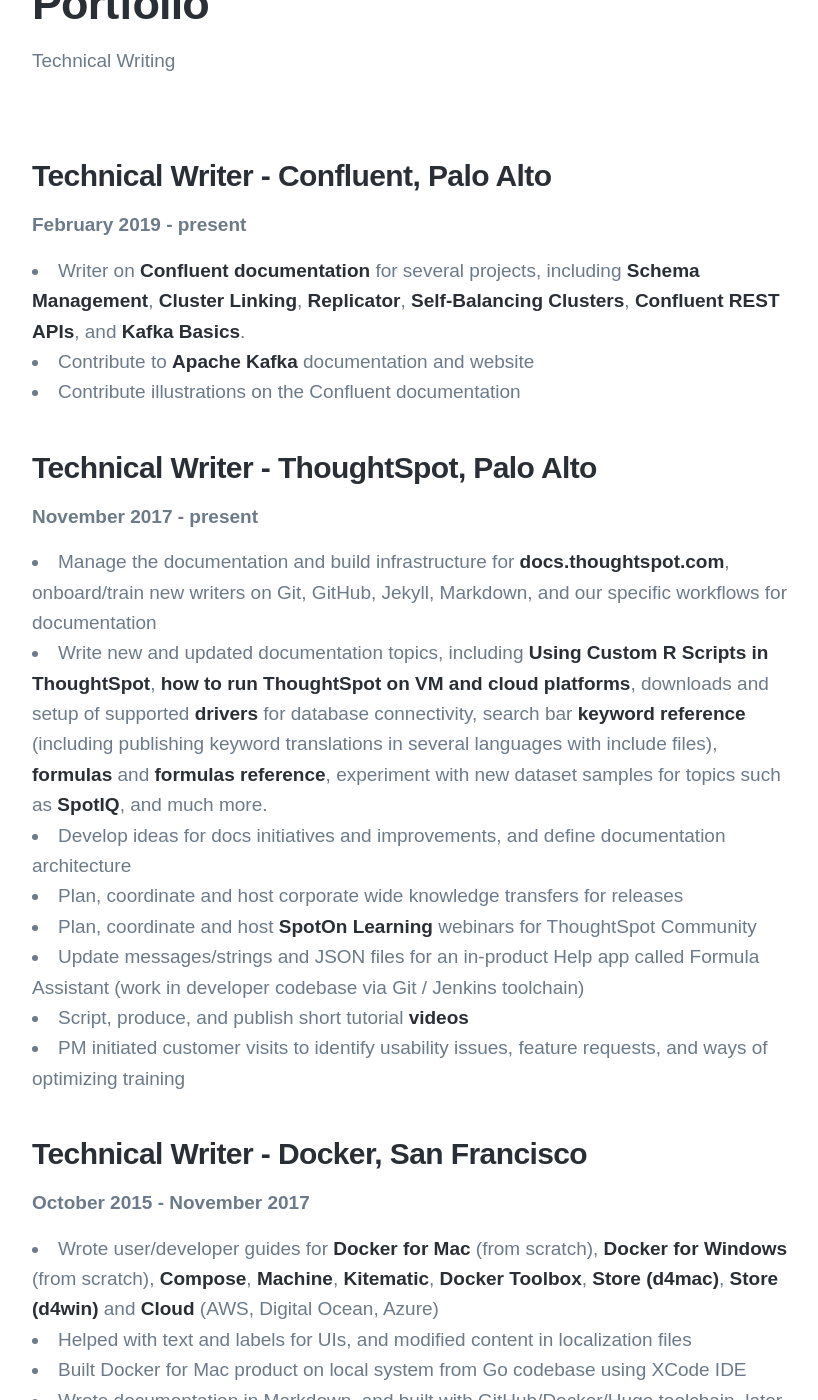
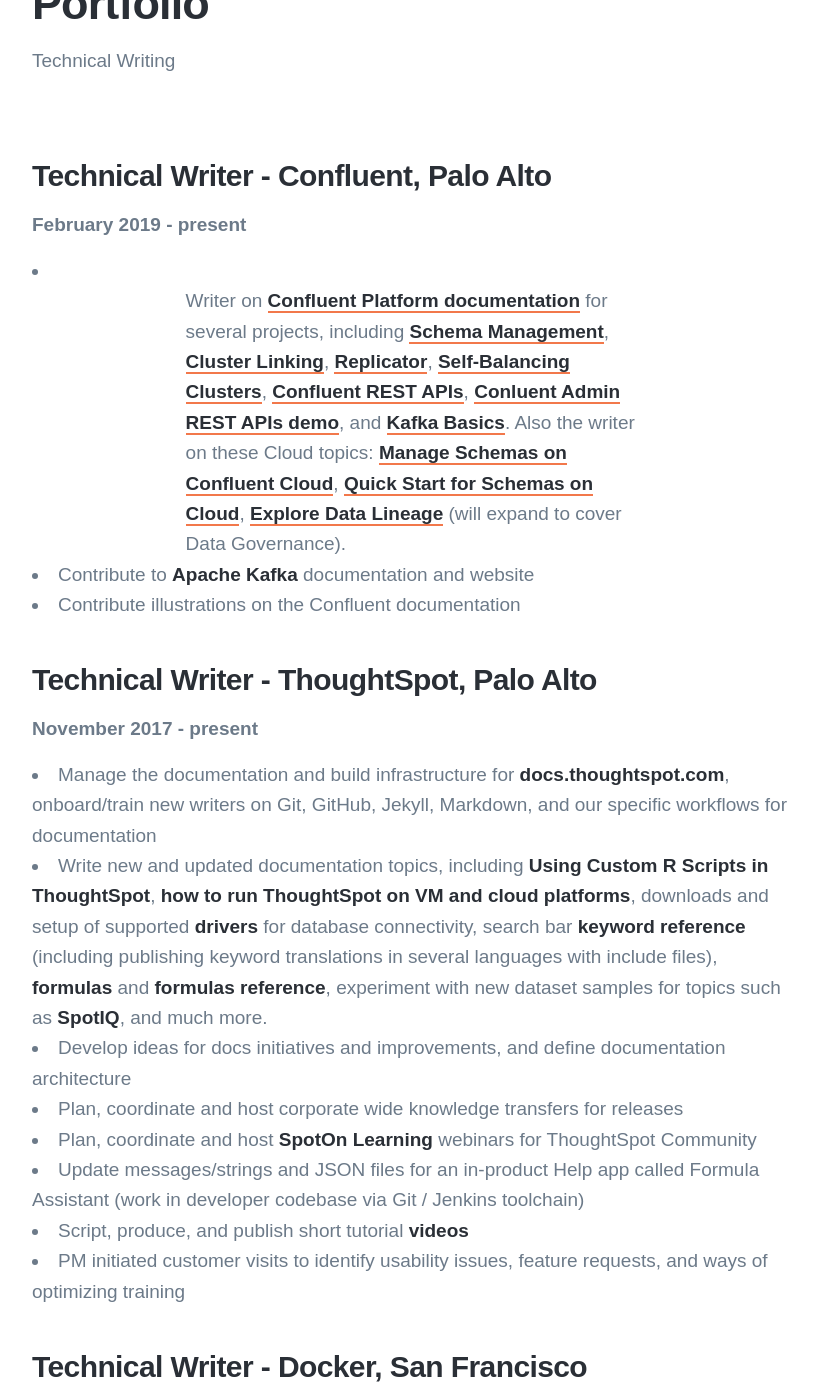
Before and after one commit to londoncalling/slow-motion-stories, a Jekyll site: the page built from _pages/portfolio.md, in a window 1280 px wide and 1400 px high, scrolled down 218 px. Shown: the whole window, without its empty margins (224-1042 px from the left). Built offline with Jekyll 4.4.1, drawn with Linux system fonts in a browser that asks for light colours; nearby versions of some CDN libraries; some web fonts are replaced; some of the changed text lies outside the part shown.

Commit message:
updated resume
Signed-off-by: Victoria Bialas <vicky@confluent.io>

```diff
--- a/_pages/portfolio.md
+++ b/_pages/portfolio.md
@@ -9,13 +9,18 @@
 
 **February 2019 - present**
 
-- Writer on [Confluent documentation](https://docs.confluent.io/current/) for several projects, including
+- Writer on [Confluent Platform documentation](https://docs.confluent.io/current/) for several projects, including
 [Schema Management](https://docs.confluent.io/current/schema-registry/index.html),
 [Cluster Linking](https://docs.confluent.io/current/multi-dc-deployments/cluster-linking/index.html),
 [Replicator](https://docs.confluent.io/current/multi-dc-deployments/replicator/replicator-quickstart.html),
 [Self-Balancing Clusters](https://docs.confluent.io/current/kafka/sbc/index.html),
 [Confluent REST APIs](https://docs.confluent.io/platform/current/kafka-rest/index.html),
-and [Kafka Basics](https://docs.confluent.io/current/kafka/kafka-basics.html).
+[Conluent Admin REST APIs demo](https://github.com/confluentinc/demo-scene/tree/master/adminrest),
+and [Kafka Basics](https://docs.confluent.io/current/kafka/kafka-basics.html). Also the writer on these Cloud topics:
+[Manage Schemas on Confluent Cloud](https://docs.confluent.io/cloud/current/client-apps/schemas-manage.html),
+[Quick Start for Schemas on Cloud](https://docs.confluent.io/cloud/current/get-started/schema-registry.html),
+[Explore Data Lineage](https://docs.confluent.io/cloud/current/data-governance/index.html) (will expand to cover Data Governance).
+
 - Contribute to [Apache Kafka](https://kafka.apache.org/) documentation and website
 - Contribute illustrations on the Confluent documentation
 
@@ -43,12 +48,13 @@
 * Coordinated documentation topics with training and samples developers
 * Docker for Mac and Windows have more than 1M active users to date, and have become the 2nd monetized product at Docker with Docker Desktop Enterprise. I designed and wrote the documentation from scratch as products were in initial development, working closely with design and development teams and helping usability test prototypes.
 
-### Writer, UX Researcher - Palantir, Palo Alto
+### Technical Writer, Docs Manager, UX Researcher - Palantir, Palo Alto
 
 **July 2010 – September 2015**
 
 - (_UX Researcher_) Conducted interviews, focus groups, and usability tests at various phases of the product life cycle for both product discovery and design research objectives. Video/audio record and extract film clips for reports.
 - (_UX Researcher_) Wrote usability recommendations and blog posts to communicate research findings.
+- (_Docs Team Manager_)Managed the Gotham documentation team of 6-10 writers and interns approximately two years
 - Wrote Help guides for data analysis platform, including analytical graphs for discovering relationships among objects, charts and histograms for large data sets, community tools for team-based research, mobile and video apps.
 - Contributed to administration guides for topics on both GUIs and CLIs
 - Installed, configured, and maintained my own platform instance, including multiple servers running locally and remotely, along with desktop and mobile clients.
```
